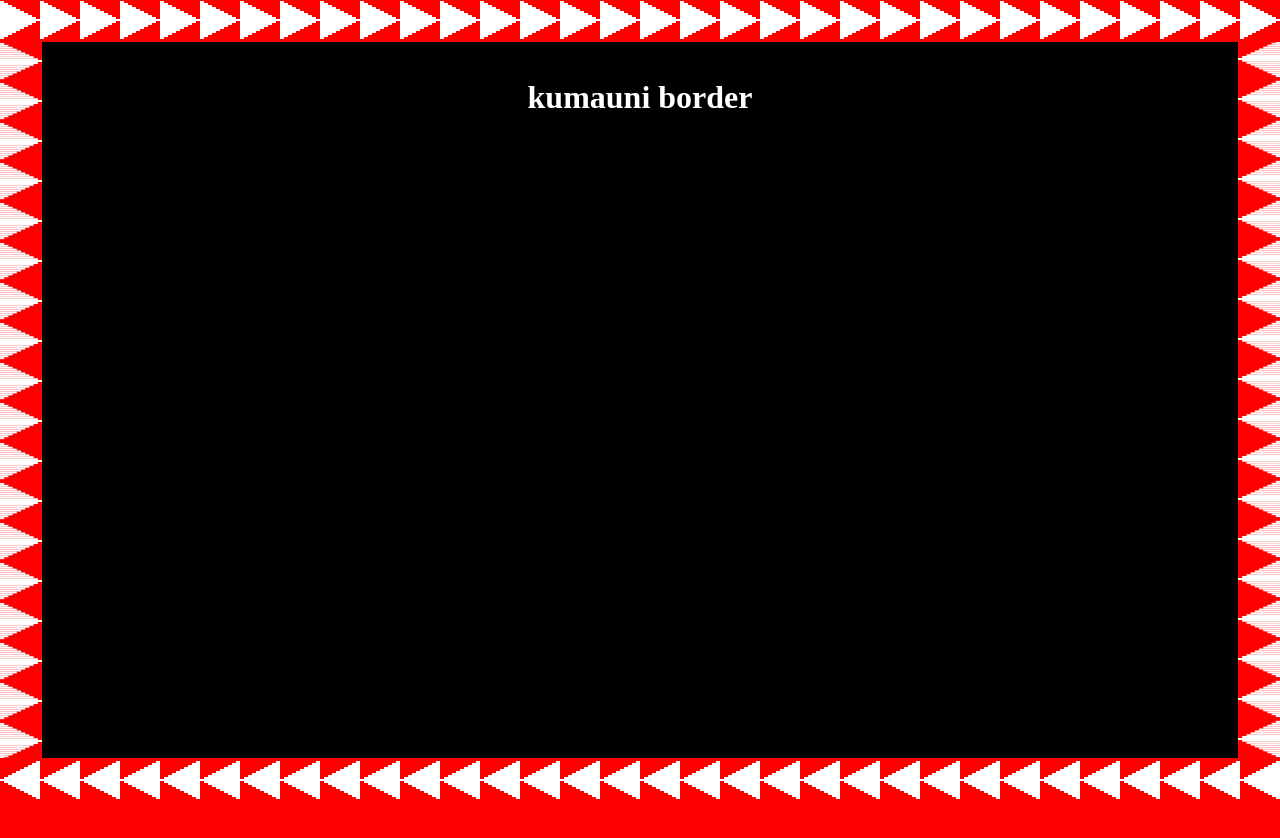
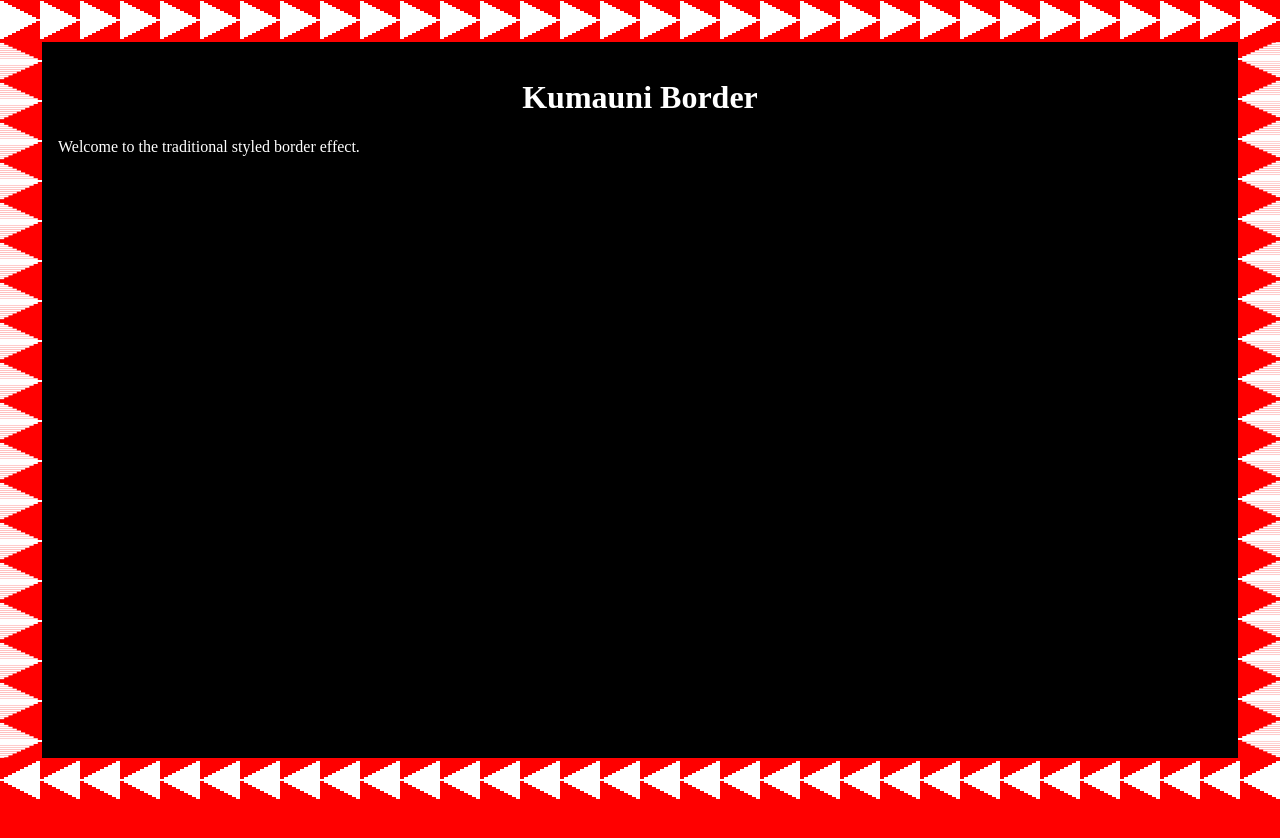
Before and after one commit to revanth0307/Kumauni, a plain HTML site: page index.html in a window 1280 px wide. Drawn offline with Linux system fonts and the light colour scheme.

Commit message:
Update index.html

```diff
--- a/index.html
+++ b/index.html
@@ -2,8 +2,8 @@
 <html lang="en">
 <head>
   <meta charset="UTF-8"/>
-  <meta name="viewport" content="width=device-width,initial-scale=1"/>
-  <title>Pattern Border</title>
+  <meta name="viewport" content="width=device-width, initial-scale=1"/>
+  <title>Kumauni Border - Village Style</title>
   <link rel="stylesheet" href="style.css"/>
 </head>
 <body>
@@ -12,7 +12,8 @@
   <div class="border bottom"></div>
   <div class="border left"></div>
   <div class="content">
-    <h1>kumauni border</h1>
+    <h1>Kumauni Border </h1>
+    <p>Welcome to the traditional styled border effect.</p>
   </div>
 </body>
 </html>
```
